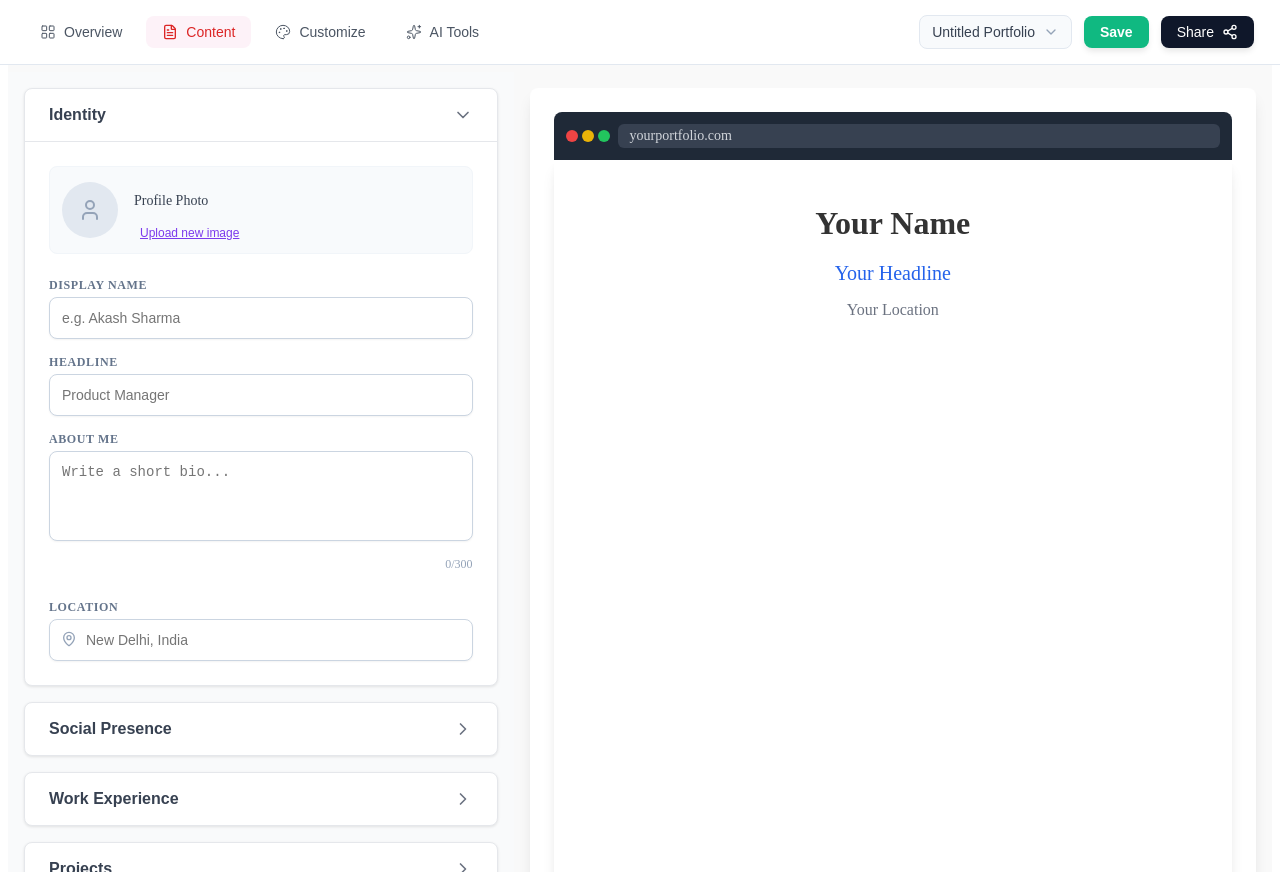
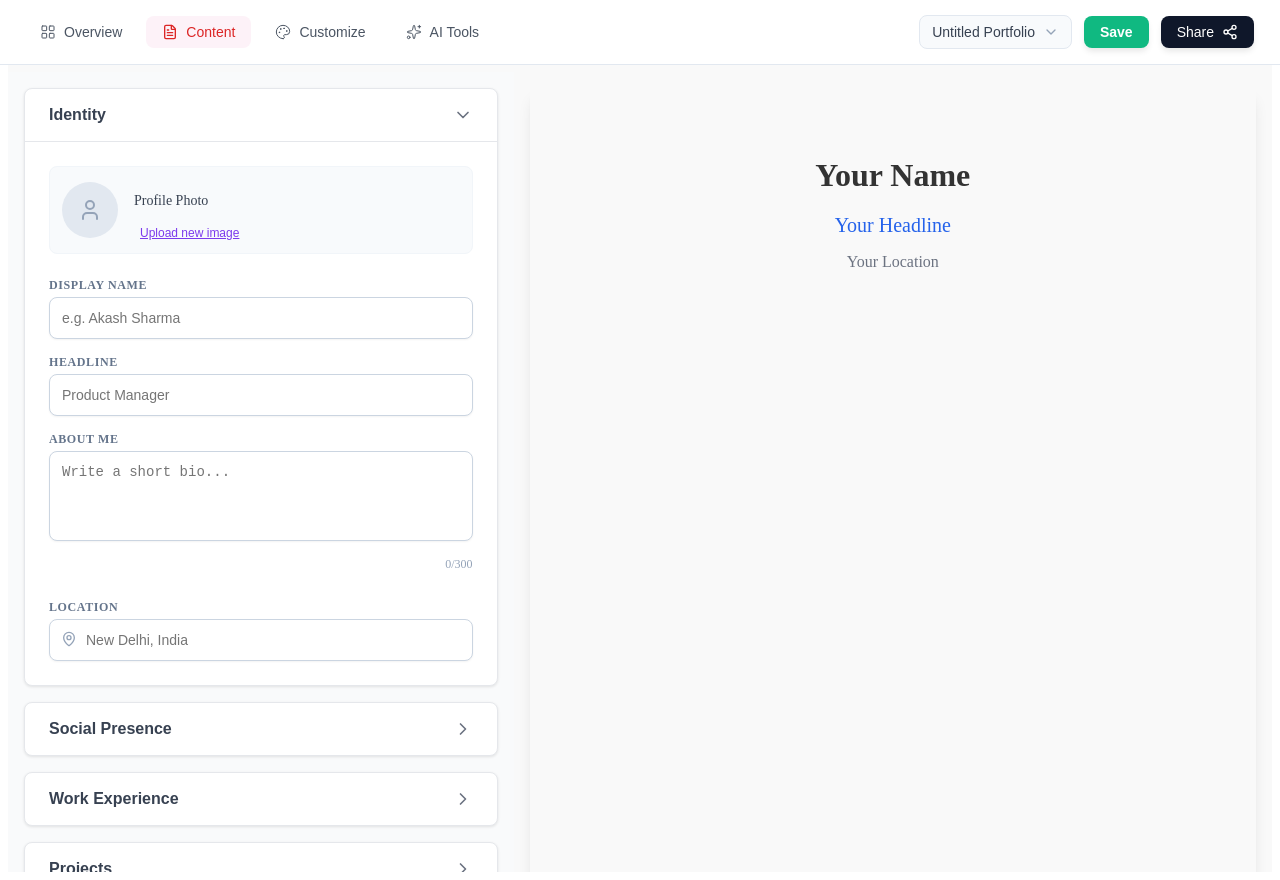
Before and after one commit to AkashSharma19/Portfolio-Maker, a React (Vite) app: page / in a window 1280 px wide. Both pictures are taken after a click on the button "Create New Portfolio". Built offline with nearby package versions, Linux system fonts and the light colour scheme.

Commit message:
Remove background from preview section

```diff
--- a/src/components/Preview.jsx
+++ b/src/components/Preview.jsx
@@ -14,19 +14,8 @@ const Preview = ({ data, onNavigate, onEdit }) => {
         </div>
       )}
       {onNavigate && <h2 style={{ fontSize: '1.5rem', fontWeight: 'bold', marginBottom: '1rem' }}>Your Portfolio</h2>}
-      <div style={{ backgroundColor: 'white', borderRadius: '0.5rem', boxShadow: '0 10px 15px -3px rgba(0, 0, 0, 0.1), 0 4px 6px -2px rgba(0, 0, 0, 0.05)', height: '100%', overflowY: 'auto', padding: '1.5rem' }}>
-        {/* Mockup Frame */}
-        <div style={{ backgroundColor: '#1f2937', borderRadius: '0.5rem 0.5rem 0 0', padding: '0.75rem', display: 'flex', alignItems: 'center', gap: '0.5rem' }}>
-          <div style={{ display: 'flex', gap: '0.25rem' }}>
-            <div style={{ width: '0.75rem', height: '0.75rem', backgroundColor: '#ef4444', borderRadius: '50%' }}></div>
-            <div style={{ width: '0.75rem', height: '0.75rem', backgroundColor: '#eab308', borderRadius: '50%' }}></div>
-            <div style={{ width: '0.75rem', height: '0.75rem', backgroundColor: '#22c55e', borderRadius: '50%' }}></div>
-          </div>
-          <div style={{ flex: '1', backgroundColor: '#374151', borderRadius: '0.375rem', padding: '0.25rem 0.75rem', color: '#d1d5db', fontSize: '0.875rem' }}>
-            yourportfolio.com
-          </div>
-        </div>
-        <div style={{ backgroundColor: 'white', borderRadius: '0 0 0.5rem 0.5rem', boxShadow: '0 10px 15px -3px rgba(0, 0, 0, 0.1), 0 4px 6px -2px rgba(0, 0, 0, 0.05)', minHeight: '100vh', padding: '1.5rem' }}>
+      <div style={{ borderRadius: '0.5rem', boxShadow: '0 10px 15px -3px rgba(0, 0, 0, 0.1), 0 4px 6px -2px rgba(0, 0, 0, 0.05)', height: '100%', overflowY: 'auto', padding: '1.5rem' }}>
+        <div style={{ borderRadius: '0.5rem', minHeight: '100vh', padding: '1.5rem' }}>
           {/* Header */}
           <div style={{ textAlign: 'center', marginBottom: '2rem' }}>
             {data.profilePicture && (
```
